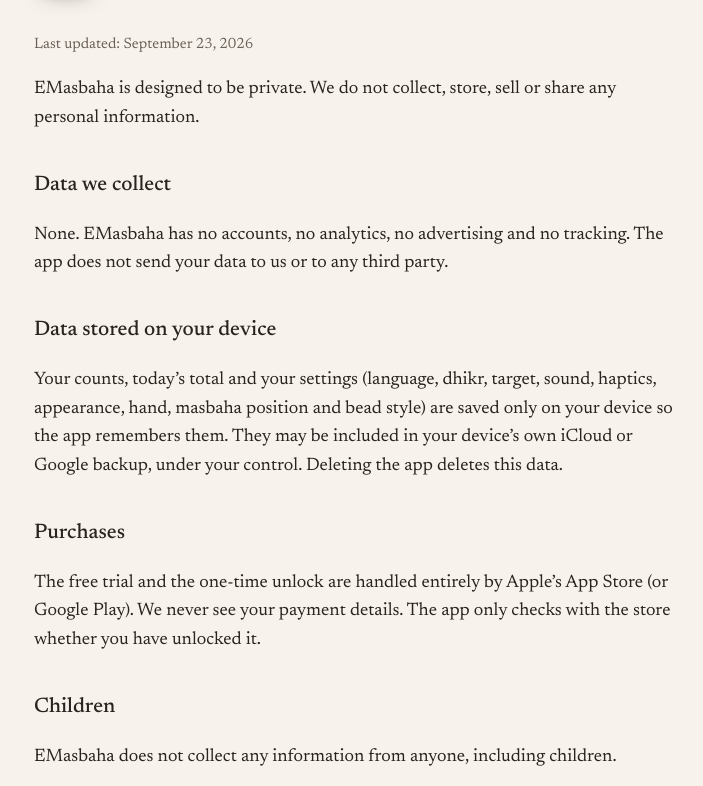
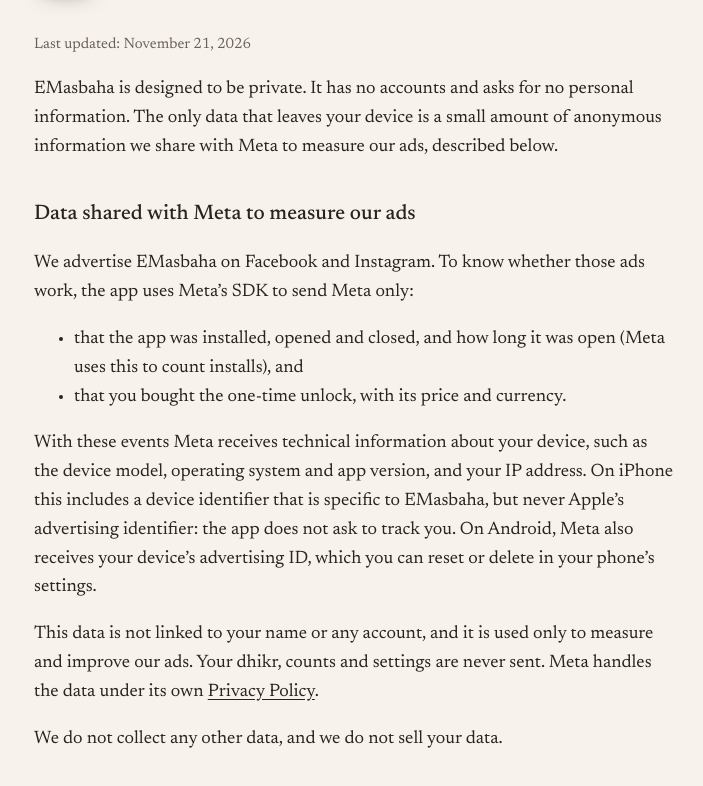
Before and after one commit to Crypt0Titan/emasbaha, a plain HTML site: page privacy.html in a window 1280 px wide. Shown: the part 128-914 px from the top of the page, without its empty margins (286-989 px from the left). Drawn offline with Linux system fonts and the light colour scheme.

Commit message:
Privacy policy: Meta App Events for ad measurement (installs, opens and the unlock purchase)

```diff
--- a/privacy.html
+++ b/privacy.html
@@ -6,12 +6,19 @@
 <link rel="stylesheet" href="style.css"></head>
 <body><main>
 <header><img src="icon.png" alt=""><div><h1>Privacy Policy</h1><div class="ar">EMasbaha</div></div></header>
-<p class="muted">Last updated: September 23, 2026</p>
+<p class="muted">Last updated: November 21, 2026</p>
 
-<p>EMasbaha is designed to be private. We do not collect, store, sell or share any personal information.</p>
+<p>EMasbaha is designed to be private. It has no accounts and asks for no personal information. The only data that leaves your device is a small amount of anonymous information we share with Meta to measure our ads, described below.</p>
 
-<h2>Data we collect</h2>
-<p>None. EMasbaha has no accounts, no analytics, no advertising and no tracking. The app does not send your data to us or to any third party.</p>
+<h2>Data shared with Meta to measure our ads</h2>
+<p>We advertise EMasbaha on Facebook and Instagram. To know whether those ads work, the app uses Meta’s SDK to send Meta only:</p>
+<ul>
+<li>that the app was installed, opened and closed, and how long it was open (Meta uses this to count installs), and</li>
+<li>that you bought the one-time unlock, with its price and currency.</li>
+</ul>
+<p>With these events Meta receives technical information about your device, such as the device model, operating system and app version, and your IP address. On iPhone this includes a device identifier that is specific to EMasbaha, but never Apple’s advertising identifier: the app does not ask to track you. On Android, Meta also receives your device’s advertising ID, which you can reset or delete in your phone’s settings.</p>
+<p>This data is not linked to your name or any account, and it is used only to measure and improve our ads. Your dhikr, counts and settings are never sent. Meta handles the data under its own <a href="https://www.facebook.com/privacy/policy/">Privacy Policy</a>.</p>
+<p>We do not collect any other data, and we do not sell your data.</p>
 
 <h2>Data stored on your device</h2>
 <p>Your counts, today’s total and your settings (language, dhikr, target, sound, haptics, appearance, hand, masbaha position and bead style) are saved only on your device so the app remembers them. They may be included in your device’s own iCloud or Google backup, under your control. Deleting the app deletes this data.</p>
@@ -20,7 +27,7 @@
 <p>The free trial and the one-time unlock are handled entirely by Apple’s App Store (or Google Play). We never see your payment details. The app only checks with the store whether you have unlocked it.</p>
 
 <h2>Children</h2>
-<p>EMasbaha does not collect any information from anyone, including children.</p>
+<p>EMasbaha does not ask anyone, including children, for personal information. The ad-measurement events above are sent for every user and contain no personal details.</p>
 
 <h2>Changes</h2>
 <p>If this policy changes, we will update this page and the date above.</p>
@@ -31,7 +38,7 @@
 <hr>
 <div dir="rtl" lang="ar">
 <h2>سياسة الخصوصية</h2>
-<p>لا تجمع المسبحة أي بيانات شخصية، ولا تستخدم حسابات أو إعلانات أو تحليلات أو تتبّع. تُحفظ عدّاتك وإعداداتك على جهازك فقط، وتُدار عمليات الشراء بالكامل عبر متجر التطبيقات دون أن نطّلع على بيانات الدفع.</p>
+<p>لا تطلب المسبحة أي بيانات شخصية ولا تستخدم حسابات. لقياس فاعلية إعلاناتنا على فيسبوك وإنستغرام، يرسل التطبيق إلى Meta فقط: تثبيت التطبيق وفتحه وإغلاقه ومدة استخدامه، وشراء فتح التطبيق مدى الحياة مع سعره وعملته، ومعهما معلومات تقنية عن الجهاز (مثل طراز الجهاز ونظام التشغيل وعنوان IP). لا يطلب التطبيق إذنًا بتتبّعك على iPhone، وعلى Android يتلقى Meta معرّف الإعلانات الذي يمكنك إعادة تعيينه أو حذفه من إعدادات الهاتف. لا تُرسل أذكارك أو عدّاتك أو إعداداتك أبدًا، بل تبقى على جهازك فقط، وتُدار عمليات الشراء بالكامل عبر متجر التطبيقات دون أن نطّلع على بيانات الدفع.</p>
 </div>
 <p class="muted"><a href="index.html">EMasbaha Support</a></p>
 </main></body></html>
```
